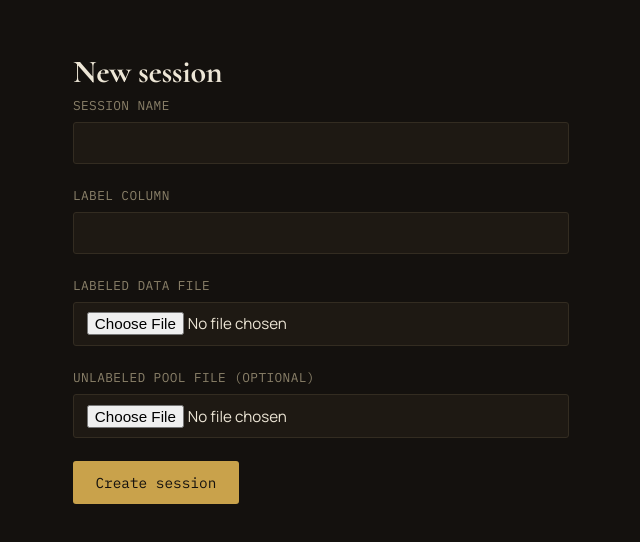
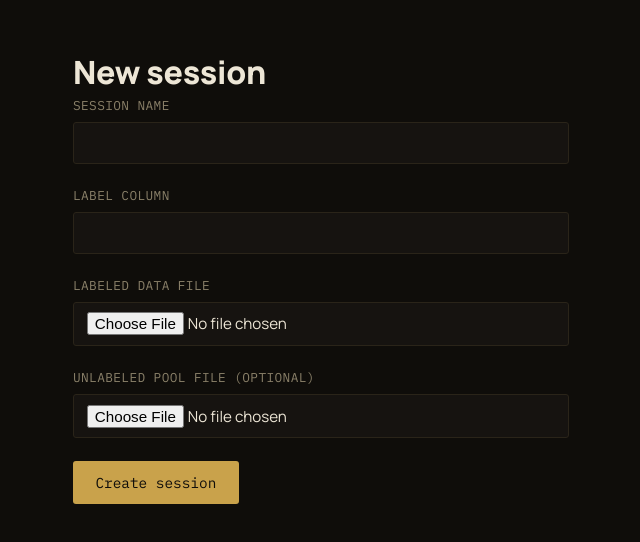
Before and after one commit to Gabriel-Hollenbeck22/AcquireML, a React (Vite) app in the folder frontend/: page /new in a window 1280 px wide. Shown: the top 542 px of the page, without its empty margins (319-959 px from the left). Built offline with nearby package versions, Linux system fonts and the light colour scheme.

Commit message:
Update design tokens and drop the serif display font from the app

```diff
--- a/frontend/index.html
+++ b/frontend/index.html
@@ -6,7 +6,7 @@
     <link rel="preconnect" href="https://fonts.googleapis.com" />
     <link rel="preconnect" href="https://fonts.gstatic.com" crossorigin />
     <link
-      href="https://fonts.googleapis.com/css2?family=Cormorant:wght@600;700&family=Manrope:wght@400;600&family=IBM+Plex+Mono:wght@400;500&display=swap"
+      href="https://fonts.googleapis.com/css2?family=Manrope:wght@400;600;800&family=IBM+Plex+Mono:wght@400;500&display=swap"
       rel="stylesheet"
     />
     <title>AcquireML</title>
--- a/frontend/src/components/AccuracyChart.tsx
+++ b/frontend/src/components/AccuracyChart.tsx
@@ -56,9 +56,9 @@ export default function AccuracyChart({ history }: AccuracyChartProps) {
           yAxisId="accuracy"
           type="monotone"
           dataKey="accuracy"
-          stroke="var(--accent)"
+          stroke="var(--accent-deep)"
           strokeWidth={2}
-          dot={{ fill: "var(--accent)" }}
+          dot={{ fill: "var(--accent-deep)" }}
           name="Accuracy %"
         />
         {hasCost && (
--- a/frontend/src/components/SessionLayout.module.css
+++ b/frontend/src/components/SessionLayout.module.css
@@ -14,9 +14,10 @@
 }
 
 .sessionName {
-  font-family: var(--font-display);
-  font-size: 1.5rem;
-  color: var(--ink);
+  font-family: var(--font-mono);
+  font-size: 0.85rem;
+  letter-spacing: 0.03em;
+  color: var(--ink-dim);
 }
 
 .nav {
@@ -32,5 +33,5 @@
 }
 
 .nav a:hover {
-  color: var(--accent);
+  color: var(--accent-deep);
 }
--- a/frontend/src/pages/DashboardPage.module.css
+++ b/frontend/src/pages/DashboardPage.module.css
@@ -31,8 +31,9 @@
 }
 
 .statValue {
-  font-family: var(--font-display);
-  font-size: 1.8rem;
+  font-family: var(--font-body);
+  font-weight: 800;
+  font-size: 1.5rem;
   color: var(--ink);
 }
 
--- a/frontend/src/pages/HistoryPage.module.css
+++ b/frontend/src/pages/HistoryPage.module.css
@@ -28,8 +28,8 @@
 }
 
 .exportButton:hover {
-  border-color: var(--accent);
-  color: var(--accent);
+  border-color: var(--accent-deep);
+  color: var(--accent-deep);
 }
 
 .table {
--- a/frontend/src/pages/NewSessionPage.module.css
+++ b/frontend/src/pages/NewSessionPage.module.css
@@ -34,7 +34,7 @@
   font-family: var(--font-mono);
   font-size: 0.9rem;
   color: var(--paper);
-  background: var(--accent);
+  background: var(--accent-deep);
   border: none;
   padding: 0.75rem 1.4rem;
   border-radius: 3px;
@@ -42,7 +42,7 @@
 }
 
 .submit:hover {
-  background: var(--accent-bright);
+  background: var(--accent);
 }
 
 .validationError {
--- a/frontend/src/pages/RecommendationsPage.module.css
+++ b/frontend/src/pages/RecommendationsPage.module.css
@@ -54,7 +54,7 @@
   font-family: var(--font-mono);
   font-size: 0.9rem;
   color: var(--paper);
-  background: var(--accent);
+  background: var(--accent-deep);
   border: none;
   padding: 0.75rem 1.4rem;
   border-radius: 3px;
@@ -62,7 +62,7 @@
 }
 
 .submit:hover {
-  background: var(--accent-bright);
+  background: var(--accent);
 }
 
 .submitError {
--- a/frontend/src/pages/SessionListPage.module.css
+++ b/frontend/src/pages/SessionListPage.module.css
@@ -16,13 +16,13 @@
   font-size: 0.85rem;
   text-decoration: none;
   color: var(--paper);
-  background: var(--accent);
+  background: var(--accent-deep);
   padding: 0.6rem 1rem;
   border-radius: 3px;
 }
 
 .newLink:hover {
-  background: var(--accent-bright);
+  background: var(--accent);
 }
 
 .sessionCard {
@@ -37,8 +37,9 @@
 }
 
 .sessionName {
-  font-family: var(--font-display);
-  font-size: 1.2rem;
+  font-family: var(--font-body);
+  font-weight: 700;
+  font-size: 1.1rem;
   color: var(--ink);
 }
 
--- a/frontend/src/styles/global.css
+++ b/frontend/src/styles/global.css
@@ -21,7 +21,7 @@ body {
 h1,
 h2,
 h3 {
-  font-family: var(--font-display);
+  font-family: var(--font-body);
   font-weight: 700;
   letter-spacing: -0.01em;
   margin: 0;
@@ -29,7 +29,7 @@ h3 {
 }
 
 a {
-  color: var(--accent);
+  color: var(--accent-deep);
 }
 
 button {
--- a/frontend/src/styles/tokens.css
+++ b/frontend/src/styles/tokens.css
@@ -1,18 +1,18 @@
 :root {
-  --paper: #14110e;
-  --paper-raised: #1e1913;
+  --paper: #0f0d0a;
+  --paper-raised: #161310;
   --ink: #ede6d6;
   --ink-soft: #b7ac94;
   --ink-faint: #8a8069;
-  --accent: #c9a24b;
-  --accent-bright: #e0bd6c;
+  --ink-dim: #6b6350;
+  --accent: #e0bd6c;
+  --accent-deep: #c9a24b;
   --brass: #9c7a3e;
   --red-data: #a6534c;
-  --line: #332c21;
-  --line-strong: #4a4030;
-  --shadow: 0 4px 24px rgba(0, 0, 0, 0.45);
+  --line: #2a2419;
+  --line-strong: #4a3f26;
+  --shadow: 0 8px 24px rgba(0, 0, 0, 0.4);
 
-  --font-display: "Cormorant", Georgia, serif;
-  --font-body: "Manrope", system-ui, sans-serif;
+  --font-body: "Manrope", -apple-system, system-ui, sans-serif;
   --font-mono: "IBM Plex Mono", monospace;
 }
```
